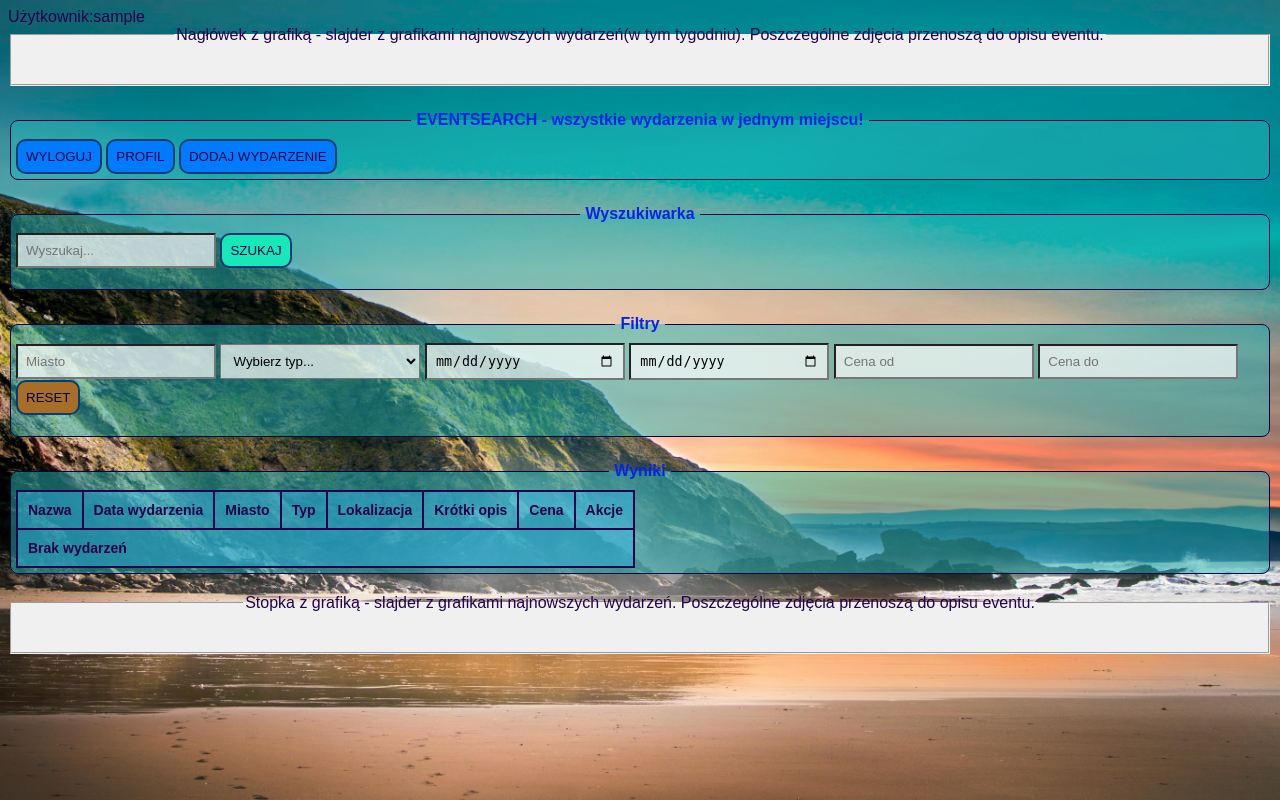
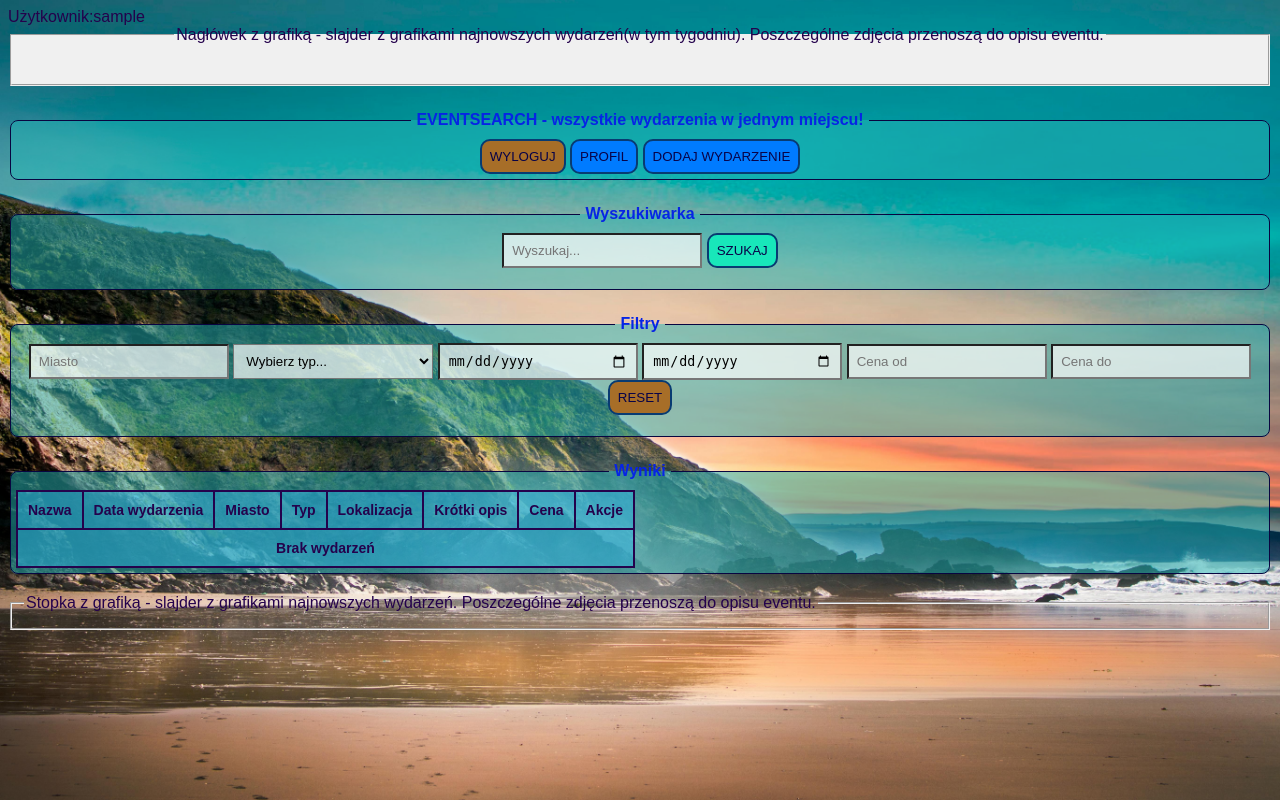
Before and after one commit to idzi-m/Event-Search, a PHP site: page /views/index.php in a window 1280 px wide. Run offline with PHP 8.4, Linux system fonts and the light colour scheme; the visitor is signed in with stand-in values (Sample User, id 1); data that the repository does not hold is empty.

Commit message:
poprawka class

```diff
--- a/assets/css/style.css
+++ b/assets/css/style.css
@@ -13,7 +13,7 @@
     background-repeat: no-repeat;
 }
 /* Stylowanie nagłówka i stopki */
-.header-footer {
+.footer__header {
     background-color: #f0f0f0;
     padding: 20px;
     text-align: center;
@@ -22,16 +22,19 @@
 
 /* Stylowanie sekcji */
 .section {
+    text-align: center;
+    justify-content: center;
     width: 0.98vm;
     margin-bottom: 20px;
     padding: 5px;
     border: 1px solid #080540;
     background-color: rgba(37, 182, 184, 0.5);
     border-radius: 8px; /* Zaokrąglone krawędzie */
+
 }
 
 /* Stylowanie legend */
-.section-legend {
+.section__legend {
     font-weight: bold;
     color: rgb(6, 36, 229);
     margin: auto;
@@ -84,7 +87,7 @@ button:active {
     display: inline-block;
 }
 
-.button__clear {
+.button__clear, .button__logout{
     padding: 8px;
     background-color: #a76e28;
 }
@@ -101,6 +104,8 @@ button:active {
     border-collapse: collapse;
     background-color:rgba(49, 180, 228, 0.5);
     overflow: hidden;
+    justify-content: center;
+    text-align: center;
 }
 
 .results-table th, .results-table td {
--- a/views/add_event_form.php
+++ b/views/add_event_form.php
@@ -13,7 +13,7 @@ include '../php_scripts/session.php';
 
 <form method="post" action= "../db_scripts/event/event_add.php">
 <fieldset class="section">
-        <legend class="section-legend">Dodaj nowe wydarzenie!</legend>
+        <legend class="section__legend">Dodaj nowe wydarzenie!</legend>
     <input class="field-input" type="text" name="eventName" placeholder="Nazwa wydarzenia" required ><br>
     <input class="field-input" type="datetime-local" name="eventDate" placeholder="Data i godzina wydarzenia" required ><br>
     <input class="field-input" type="text" name="eventCity" placeholder="Miasto" required ><br>
@@ -25,7 +25,7 @@ include '../php_scripts/session.php';
 
 </fieldset>
 <fieldset class="section section__action">
-    <legend class="section-legend">Akcje</legend>
+    <legend class="section__legend">Akcje</legend>
     <button class="button__edit" type="submit" name="add">DODAJ</button>
     <button type="reset" class="button__clear">RESETUJ FORMULARZ</button>
     <button class="button" onclick="window.location.href='index.php'" name="cancel">ANULUJ</button>
--- a/views/edit_event_form.php
+++ b/views/edit_event_form.php
@@ -33,7 +33,7 @@ $conn->close();
 <body class='content'>
 <form method="post" action="../db_scripts/event/event_update.php">
 <fieldset class="section">
-    <legend class="section-legend">Dodaj nowe wydarzenie!</legend>
+    <legend class="section__legend">Dodaj nowe wydarzenie!</legend>
         <input class="field-input" type="hidden" name="event_id" value="<?php echo $event_data['id']; ?>">
         <input class="field-input" type="text" name="eventName" value="<?php echo $event_data['name']; ?>" placeholder="Nazwa wydarzenia" required ><br>
         <input class="field-input" type="datetime-local" name="eventDate" value="<?php echo $event_data['event_date']; ?>" placeholder="Data i godzina wydarzenia" required ><br>
@@ -45,7 +45,7 @@ $conn->close();
         <input class="field-input" type="textarea" name="eventLongDesc" value="<?php echo $event_data['long_desc']; ?>" placeholder="Długi opis wydarzenia"><br>
 </fieldset>
 <fieldset class="section section__action">
-    <legend class="section-legend">Akcje</legend>
+    <legend class="section__legend">Akcje</legend>
         <button class="button__edit" type="submit" name="edit">ZAPISZ</button>
         <button type="reset" class="button__clear">RESETUJ FORMULARZ</button>
         <button class="button" onclick="window.location.href='event_details.php?event_id=<?php echo $event_data['id']; ?>'" name="cancel">ANULUJ</button>
--- a/views/event_details.php
+++ b/views/event_details.php
@@ -47,7 +47,7 @@ $conn->close();
     <p>Użytkownik:<?php if(isset($_SESSION['login'])) {echo $_SESSION['login'] ;} ?></p>
 </fieldset>
 <fieldset class="section" class="event_details">
-    <legend class="section-legend">Szczegóły wydarzenia: <?php echo $event_data['name']; ?></legend>
+    <legend class="section__legend">Szczegóły wydarzenia: <?php echo $event_data['name']; ?></legend>
     <table class="results-table">
         <tr>
             <td class="event-details-image" rowspan="2">
@@ -68,7 +68,7 @@ $conn->close();
 </fieldset>
 
 <fieldset class="section section__action">
-    <legend class="section-legend">Akcje</legend>
+    <legend class="section__legend">Akcje</legend>
     <button onclick="window.location.href='index.php'" class="button">POWRÓT DO LISTY WYDARZEŃ</button>
     <button <?php if(!isset($_SESSION['user_id']) || $_SESSION['user_id'] != $event_data['creator_id']) {echo "hidden";}?> onclick="window.location.href='edit_event_form.php?event_id=<?php echo $event_data['id']; ?>'" class="button__edit">EDYTUJ WYDARZENIE</button>
     <form action="../db_scripts/event/event_delete.php" method="post">
--- a/views/index.php
+++ b/views/index.php
@@ -15,20 +15,20 @@
     </head>
 
     <body class="content">
-        <fieldset class="header-footer">
+        <fieldset class="footer__header">
             <legend>Nagłówek z grafiką - slajder z grafikami najnowszych wydarzeń(w tym tygodniu). Poszczególne zdjęcia przenoszą do opisu eventu.</legend>
         </fieldset>
 
         <fieldset class="section">
-            <legend class="section-legend">EVENTSEARCH - wszystkie wydarzenia w jednym miejscu!</legend>
-            <?php if (!isset($_SESSION['user_id'])) { ?> <button onclick="window.location.href='login.php'" class='login-button'>ZALOGUJ</button> <?php } ?>
-            <?php if (isset($_SESSION['user_id'])) { ?> <button onclick="window.location.href='../php_scripts/logout.php'" class='login-button'>WYLOGUJ</button> <?php } ?>
+            <legend class="section__legend">EVENTSEARCH - wszystkie wydarzenia w jednym miejscu!</legend>
+            <?php if (!isset($_SESSION['user_id'])) { ?> <button onclick="window.location.href='login.php'" class='button__login'>ZALOGUJ</button> <?php } ?>
+            <?php if (isset($_SESSION['user_id'])) { ?> <button onclick="window.location.href='../php_scripts/logout.php'" class='button__logout'>WYLOGUJ</button> <?php } ?>
             <button onclick="window.location.href='profile.php'" class="profile-button">PROFIL</button>
             <button onclick="window.location.href='add_event_form.php'" class="add-button">DODAJ WYDARZENIE</button>
         </fieldset>
 
         <fieldset class="section">
-            <legend class="section-legend">Wyszukiwarka</legend>
+            <legend class="section__legend">Wyszukiwarka</legend>
             <!-- Tutaj dodaj pole do wyszukiwania -->
             <form class="search-form" method="get" action="">
                 <input type="text" name="search" class= "field-input" class="search-input" placeholder="Wyszukaj...">
@@ -38,7 +38,7 @@
 
     <!-- Filtry -->
         <fieldset class="section">
-        <legend class="section-legend">Filtry</legend>
+        <legend class="section__legend">Filtry</legend>
         <form class="filter-form" method="get" action="">
             <label hidden for="city-filter">Miasto:</label>
             <input type="text" id="city-filter" name="city" class="field-input" class="filter-input" placeholder="Miasto">
@@ -68,7 +68,7 @@
     </fieldset>
 
         <fieldset class="section">
-            <legend class="section-legend">Wyniki</legend>
+            <legend class="section__legend">Wyniki</legend>
             <table class="results-table">
                 <tr>
 
--- a/views/login.php
+++ b/views/login.php
@@ -15,12 +15,12 @@ include '../php_scripts/login_check.php';
 
 <body class="content">
 <fieldset class="section section__login">
-    <legend class="section-legend">EVENTSEARCH - wszystkie wydarzenia w jednym miejscu!<br> Nie masz konta? Zarejestruj się!</legend>
+    <legend class="section__legend">EVENTSEARCH - wszystkie wydarzenia w jednym miejscu!<br> Nie masz konta? Zarejestruj się!</legend>
     <button onclick="window.location.href='register.php'" class="button">REJESTRACJA</button>
 </fieldset>
 
 <fieldset class="section section__login">
-    <legend class="section-legend">Logowanie</legend>
+    <legend class="section__legend">Logowanie</legend>
     <form method="post" action="" class="form__login">
         <div class="form__group">
             <label hidden for="login">Nazwa użytkownika:</label>
@@ -42,7 +42,7 @@ include '../php_scripts/login_check.php';
 </fieldset>
 
 <fieldset class="section section__login">
-    <legend class="section-legend">Akcje</legend>
+    <legend class="section__legend">Akcje</legend>
     <button onclick="window.location.href='index.php'" class="button">POWRÓT DO LISTY WYDARZEŃ</button>
 </fieldset>
 </body>
--- a/views/profile.php
+++ b/views/profile.php
@@ -28,7 +28,7 @@ $conn->close();
 
 <body class="content">
 <fieldset class="section">
-    <legend class="section-legend">Profil użytkownika: <?php echo $user_data['first_name'] . ' ' . $user_data['last_name']; ?></legend>
+    <legend class="section__legend">Profil użytkownika: <?php echo $user_data['first_name'] . ' ' . $user_data['last_name']; ?></legend>
     <p>Login użytkownika: <?php echo $user_data['login']; ?></p>
     <p>Miasto: Ponzań</p>
     <p>NUmer telefonu: 34444134</p>
@@ -38,7 +38,7 @@ $conn->close();
 </fieldset>
 
 <fieldset class="section">
-    <legend class="section-legend">Lista wydarzeń utworzonych przez użytkownika</legend>
+    <legend class="section__legend">Lista wydarzeń utworzonych przez użytkownika</legend>
     <table class="results-table">
         <tr>
             <th>ID</th>
@@ -75,7 +75,7 @@ $conn->close();
 </fieldset>
 
 <fieldset class="section section__action">
-    <legend class="section-legend">Akcje</legend>
+    <legend class="section__legend">Akcje</legend>
     <button onclick="window.location.href='index.php'" class="button">POWRÓT DO LISTY WYDARZEŃ</button>
 </fieldset>
 
--- a/views/register.php
+++ b/views/register.php
@@ -15,7 +15,7 @@ include '../php_scripts/connection.php';
     <form action="script.php" autocomplete="on" method="post" enctype="multipart/form-data" class="form__register">
         <h2 class="form__title">Utwórz konto</h2>
         <fieldset class="section">
-            <legend class="section-legend">Twoje dane:</legend>
+            <legend class="section__legend">Twoje dane:</legend>
 
             <div class="form__group">
                 <label hidden for="name">Imię lub nick</label>
@@ -74,7 +74,7 @@ include '../php_scripts/connection.php';
             </div>
         </fieldset>
         <fieldset class="section section__action">
-            <legend class="section-legend">Akcje</legend>
+            <legend class="section__legend">Akcje</legend>
             <button type="submit" class="button__edit">ZAPISZ</button>
             <button type="reset" class="button__clear">RESETUJ FORMULARZ</button>
             <button type="button" onclick="window.location.href='index.php'" class="button">ANULUJ</button>
```
